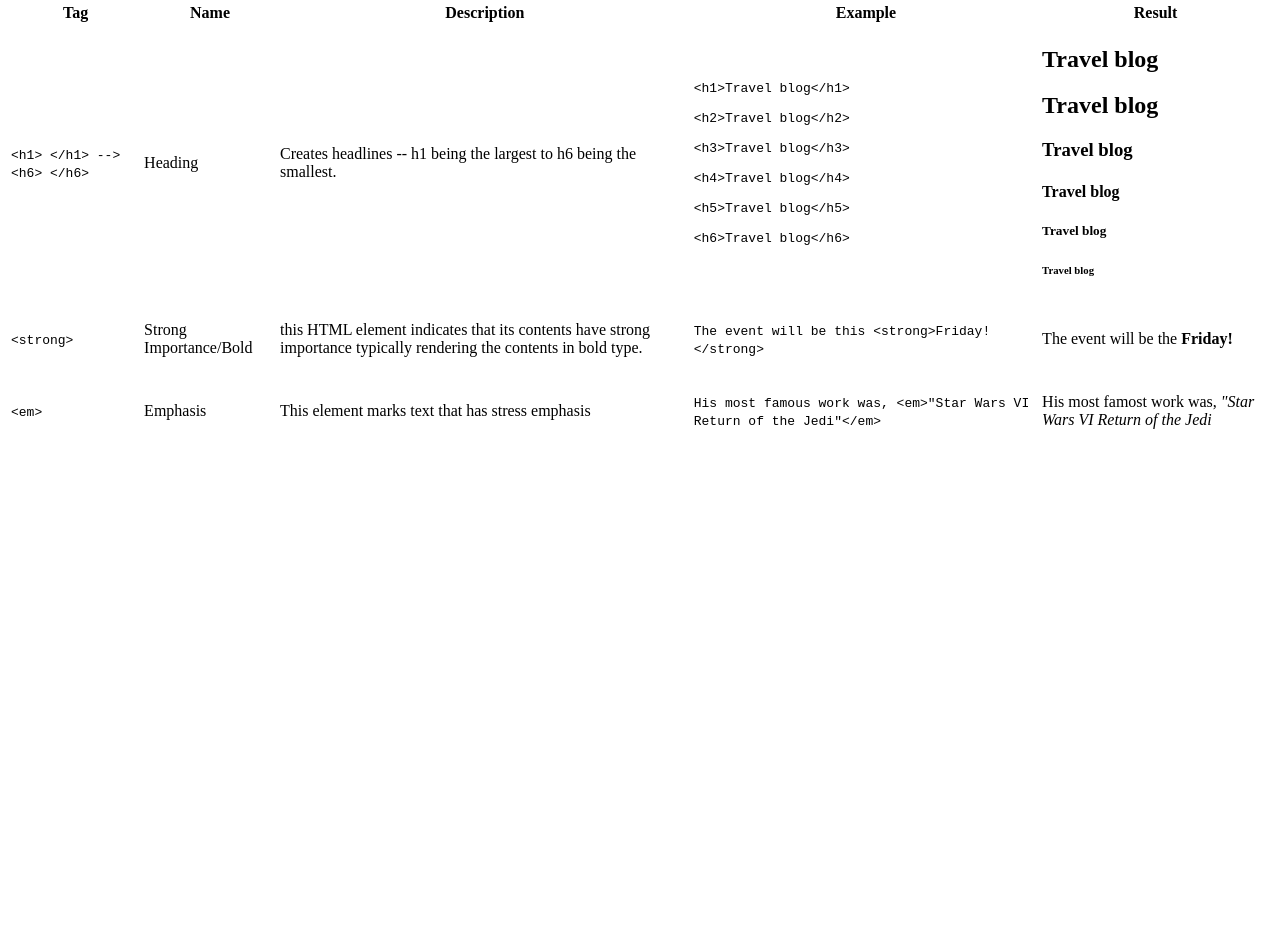
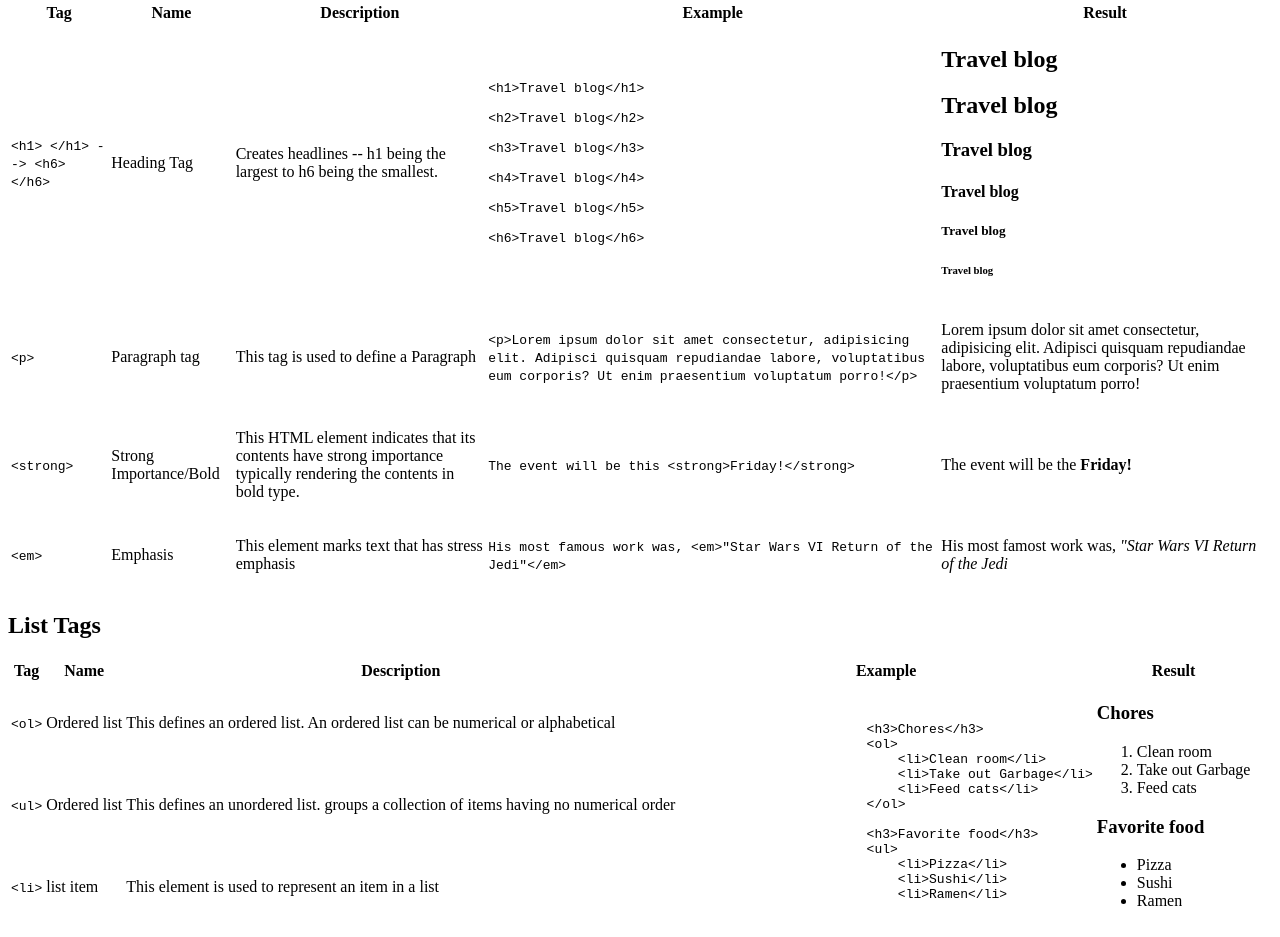
Before and after one commit to j-nathanson/html-cheatsheet, a plain HTML site: page index.html in a window 1280 px wide. Shown: the part 427-1364 px from the top of the page. Before the commit the page ends 883 px from the top, so only its background shows below. Drawn offline with Linux system fonts and the light colour scheme.

Commit message:
finished list tag section

```diff
--- a/index.html
+++ b/index.html
@@ -7,7 +7,7 @@
     <title>HTML Cheatsheet</title>
   </head>
   <body>
-    <header><h1>HTML Cheatsheet</h1></header>
+    <header><h1>Basic HTML Cheatsheet</h1></header>
     <main>
       <section id="basic-tags">
         <h2>Basic tags</h2>
@@ -21,6 +21,7 @@
             </tr>
           </thead>
           <tbody>
+             <!-- html tag -->
             <tr>
               <td><code>&lt;html&gt;<code></td>
               <td>Html</td>
@@ -41,16 +42,19 @@
                 </pre>
               </td>
             </tr>
+            <!-- head tag -->
             <tr>
               <td><code>&lt;head&gt;<code></td>
               <td>Head</td>
               <td><p>Sets off the title & other info that isn't displayed.</p></td>
             </tr>
+            <!-- body tag -->
             <tr>
               <td><code>&lt;body&gt;<code></td>
               <td>Body</td>
               <td><p>Sets off the visible portion of the document.</p></td>
             </tr>
+            <!-- title tag -->
             <tr>
               <td><code>&lt;title&gt;<code></td>
               <td>Title</td>
@@ -64,7 +68,7 @@
         </table>
       </section>
 
-      <section id="text-tages">
+      <section id="text-tags">
         <h2>Text Tags</h2>
         <table>
           <thead>
@@ -76,11 +80,12 @@
               <th>Result</th>
             </tr>
           </thead>
+          <!-- h tags -->
           <tr>
               <td>
                   <code>&lt;h1&gt; &lt;/h1&gt; --&gt; &lt;h6&gt; &lt;/h6&gt;</code>
               </td>
-              <td>Heading</td>
+              <td>Heading Tag</td>
               <td><p>Creates headlines -- h1 being the largest to h6 being the smallest.</p></td>
               <td><pre><code>
 &lt;h1&gt;Travel blog&lt;/h1&gt;
@@ -105,15 +110,28 @@
                 <h6>Travel blog</h6>
               </td>
           </tr>
+
+          <!-- p tags -->
+          <tr>
+              <td><code>&lt;p&gt;</code></td>
+              <td>Paragraph tag</td>
+              <td>This tag is used to define a Paragraph</td>
+              <td><code>&lt;p&gt;Lorem ipsum dolor sit amet consectetur, adipisicing elit. Adipisci quisquam repudiandae labore, voluptatibus eum corporis? Ut enim praesentium voluptatum porro!&lt;/p&gt;</code></td>
+              <td><p>Lorem ipsum dolor sit amet consectetur, adipisicing elit. Adipisci quisquam repudiandae labore, voluptatibus eum corporis? Ut enim praesentium voluptatum porro!</p></td>
+          </tr>
+
+          <!-- strong tag -->
           <tr>
               <td>
                   <code>&lt;strong&gt;</code>
               </td>
               <td>Strong Importance/Bold</td>
-              <td><p>this HTML element indicates that its contents have strong importance typically rendering the contents in bold type.</p></td>
+              <td><p>This HTML element indicates that its contents have strong importance typically rendering the contents in bold type.</p></td>
               <td><code>The event will be this &lt;strong&gt;Friday!&lt;/strong&gt;</code></td>
               <td><p>The event will be the <strong>Friday!</strong></p></td>
           </tr>
+
+          <!-- emphasis tag -->
           <tr>
               <td><code>&lt;em&gt;</code></td>
               <td>Emphasis</td>
@@ -125,6 +143,73 @@
 
         </table>
       </section>
+
+      <section id="list-tags">
+          <h2>List Tags</h2>
+
+          <table>
+            <thead>
+                <tr>
+                  <th>Tag</th>
+                  <th>Name</th>
+                  <th>Description</th>
+                  <th>Example</th>
+                  <th>Result</th>
+                </tr>
+            </thead>
+            <tbody>
+                <!-- ordered list -->
+                <tr>
+                    <td><code>&lt;ol&gt;</code></td>
+                    <td>Ordered list</td>
+                    <td><p>This defines an ordered list. An ordered list can be numerical or alphabetical</p></td>
+                    <td rowspan="3"> <pre><code>
+                        &lt;h3&gt;Chores&lt;/h3&gt;
+                        &lt;ol&gt;
+                            &lt;li&gt;Clean room&lt;/li&gt;
+                            &lt;li&gt;Take out Garbage&lt;/li&gt;
+                            &lt;li&gt;Feed cats&lt;/li&gt;
+                        &lt;/ol&gt;
+
+                        &lt;h3&gt;Favorite food&lt;/h3&gt;
+                        &lt;ul&gt;
+                            &lt;li&gt;Pizza&lt;/li&gt;
+                            &lt;li&gt;Sushi&lt;/li&gt;
+                            &lt;li&gt;Ramen&lt;/li&gt;</code></pre>
+                     </td>
+                    <td rowspan="3"><h3>Chores</h3>
+                        <ol>
+                            <li>Clean room</li>
+                            <li>Take out Garbage</li>
+                            <li>Feed cats</li>
+                        </ol>
+
+                        <h3>Favorite food</h3>
+                        <ul>
+                            <li>Pizza</li>
+                            <li>Sushi</li>
+                            <li>Ramen</li>
+                        </ul></td>
+                </tr>
+
+                <!-- unordered list -->
+                <tr>
+                    <td><code>&lt;ul&gt;</code></td>
+                    <td>Ordered list</td>
+                    <td><p>This defines an unordered list. groups a collection of items having no numerical order</p></td>
+                </tr>
+
+                <!-- list item-->
+                <tr>
+                    <td><code>&lt;li&gt;</code></td>
+                    <td>list item</td>
+                    <td><p>This element is used to represent an item in a list</p></td>
+                </tr>
+
+                </ul>
+            </tbody>
+          </table>
+      </section>
     </main>
   </body>
 </html>
```
